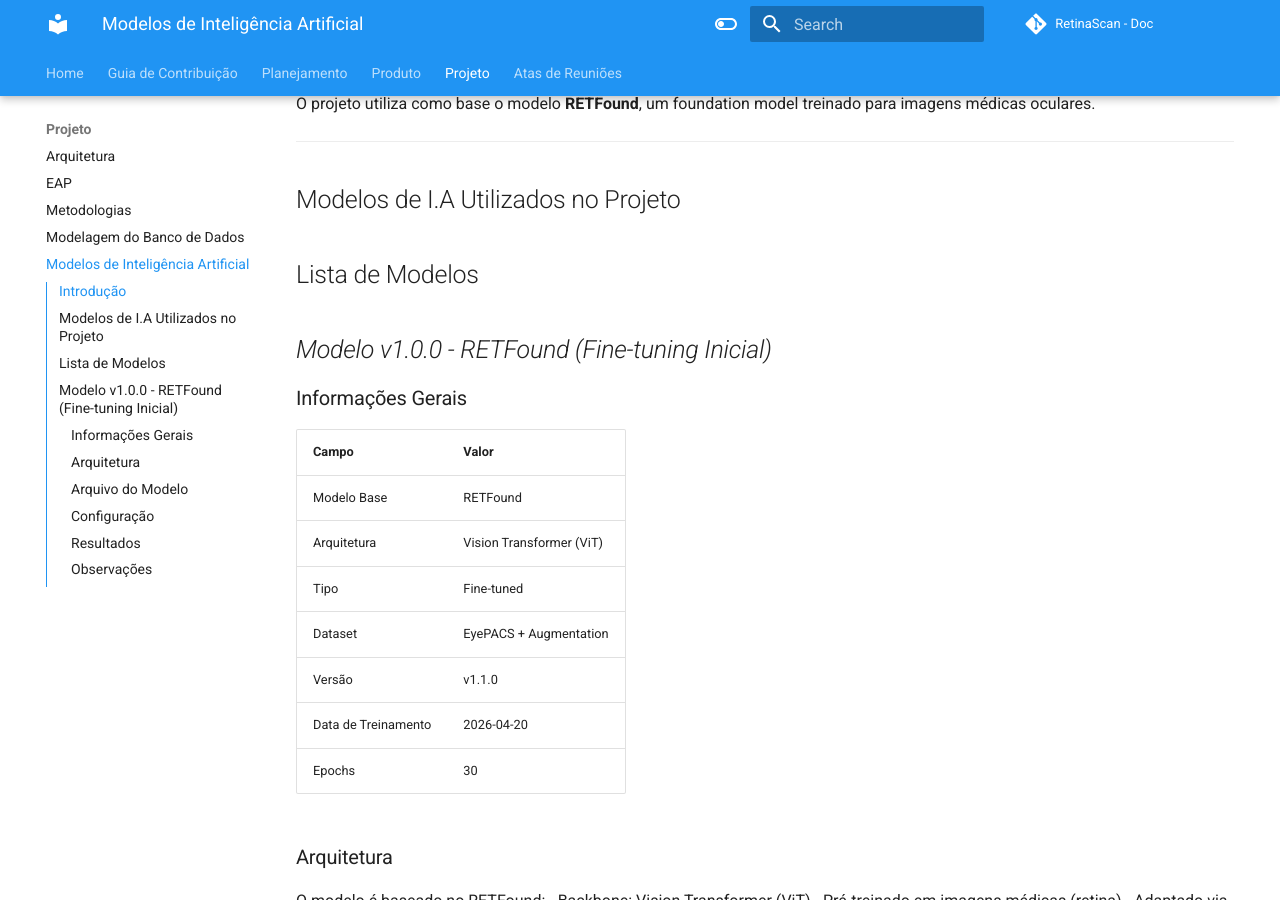
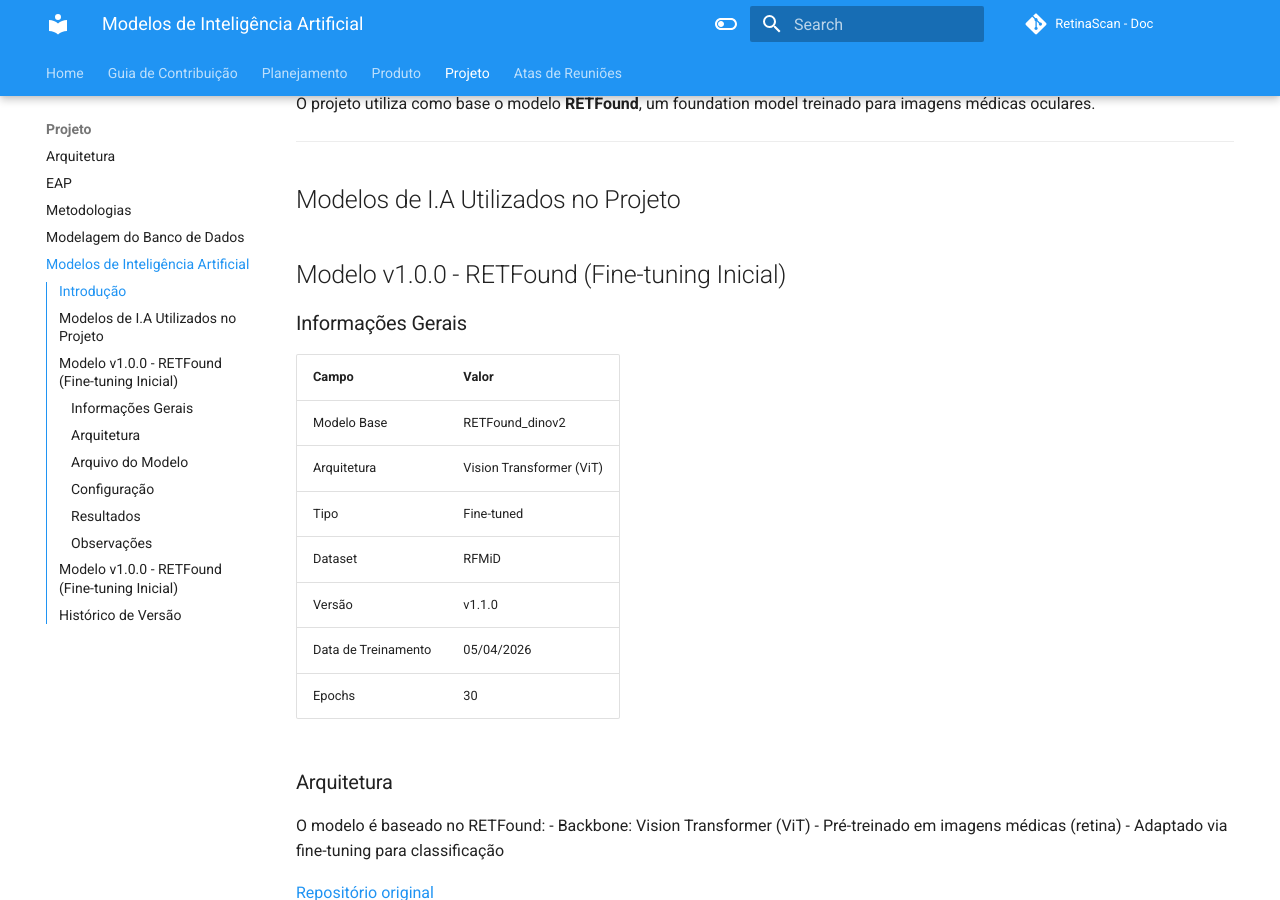
Before and after one commit to fga-eps-mds/2026-1-RetinaScan-Doc, an MkDocs documentation site: the page built from docs/ia/modelos_de_ia.md, in a window 1280 px wide and 900 px high, scrolled down 255 px. Built offline with MkDocs 1.6.1 and Material for MkDocs 9.7.7, drawn with Linux system fonts in a browser that asks for light colours; comment, search, counter and statistics services are not loaded; some of the changed text lies outside the part shown.

Commit message:
docs: corrigindo dados do modelo

```diff
--- a/docs/ia/modelos_de_ia.md
+++ b/docs/ia/modelos_de_ia.md
@@ -9,21 +9,19 @@ O projeto utiliza como base o modelo **RETFound**, um foundation model treinado
 
 ## Modelos de I.A Utilizados no Projeto
 
-## Lista de Modelos
-
-## *Modelo v1.0.0 - RETFound (Fine-tuning Inicial)*
+## Modelo v1.0.0 - RETFound (Fine-tuning Inicial)
 
 ### Informações Gerais
 
 
 | Campo | Valor |
 |------|------|
-| Modelo Base | RETFound |
+| Modelo Base | RETFound_dinov2 |
 | Arquitetura | Vision Transformer (ViT) |
 | Tipo | Fine-tuned |
-| Dataset | EyePACS + Augmentation |
+| Dataset | RFMiD |
 | Versão | v1.1.0 |
-| Data de Treinamento | 2026-04-20 |
+| Data de Treinamento | 05/04/2026 |
 | Epochs | 30 |
 
 
@@ -60,11 +58,14 @@ O modelo é baseado no RETFound:
 | F1-score | 0.82 |
 
 
+
 ### Observações
 
 - Serão adicionadas posteriormente após uma análise mais apurada dos resultados obtido com a utilização do modelo.
 
+## Modelo v1.0.0 - RETFound (Fine-tuning Inicial)
 
+## Histórico de Versão
 | Versão | Data | Descrição | Autor | Revisor |
 | :----: | :--: | :-- | :-- | :-- |
 | 1.0 | 13/04/2026 | Documentação do Fine-tuning inicial do RETFound | [Elias Oliveira](https://github.com/EliasOliver21) | -- |
```
